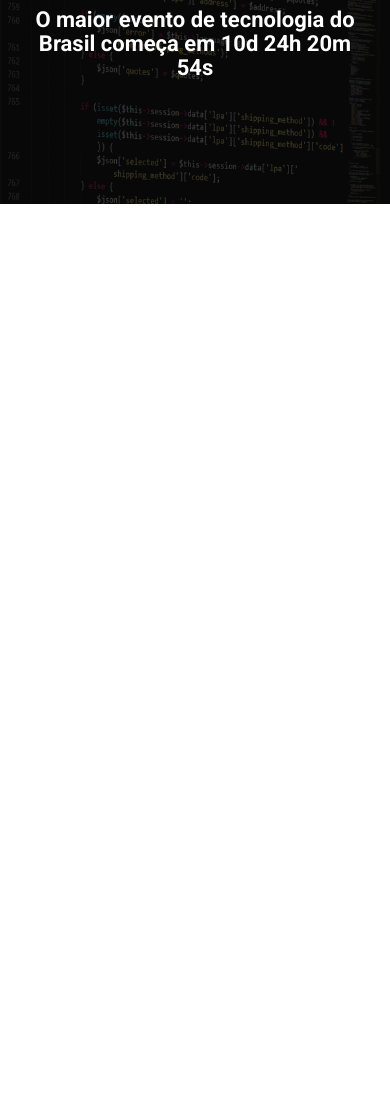
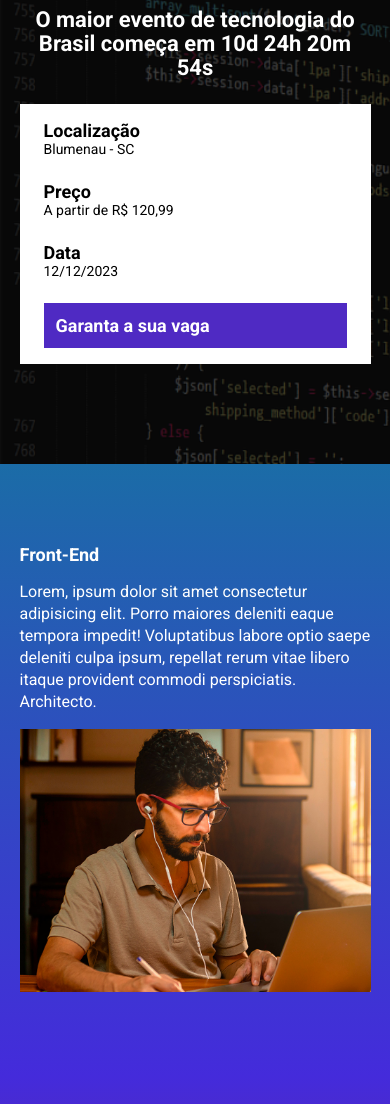
Before and after one commit to ViniKrieger/modulo22_aula, a website built with Parcel: page src/index.html in a window 390 px wide. Shown: the part 120-1224 px from the top of the page. Before the commit the page ends 844 px from the top, so only its background shows below. Built offline with nearby package versions, Linux system fonts and the light colour scheme; a web font is replaced by a local one.

Commit message:
avançando no projeto

```diff
--- a/src/index.html
+++ b/src/index.html
@@ -10,6 +10,7 @@
 <link href="https://fonts.googleapis.com/css2?family=Bungee&family=Handjet:wght@700&family=Lobster&family=Pacifico&family=Roboto:wght@400;700&display=swap" rel="stylesheet">
 
 <link rel="stylesheet" href="styles/main.scss">
+<link rel="stylesheet" href="https://unpkg.com/aos@next/dist/aos.css" />
 </head>
 <body>
     <header class="hero">
@@ -18,11 +19,65 @@
             <p class="hero__text">
                 O maior evento de tecnologia do Brasil começa em 10d 24h 20m 54s
             </p>
+            <div class="infos-bar">
+                <ul class="infos-bar__infos">
+                    <li class="infos-bar__infos__item">
+                        <b>Localização</b>
+                        Blumenau - SC
+                    </li>
+                    <li class="infos-bar__infos__item">
+                        <b>Preço</b>
+                        A partir de R$ 120,99
+                    </li>
+                    <li class="infos-bar__infos__item">
+                        <b>Data</b>
+                        12/12/2023
+                    </li>
+                </ul>
+                <a class="button button--primary">
+                    Garanta a sua vaga
+                </a>
+            </div>
         </div>
     </header>
+    <section class="event event--frontend" >
+        <div class="container" data-aos="fade-right">
+            <div class="event__details">
+                <h2 class="event__details__title">Front-End</h2>
+                <p class="event__details__description">Lorem, ipsum dolor sit amet consectetur adipisicing elit. Porro maiores deleniti eaque tempora impedit! Voluptatibus labore optio saepe deleniti culpa ipsum, repellat rerum vitae libero itaque provident commodi perspiciatis. Architecto.</p>
+            </div>
+            <img class="event__image" src="images/frontend.png" alt="frontend">
+        </div>
+    </section>
+    <section class="event event--ui-ux event--image-left" >
+        <div class="container" data-aos="fade-left">
+            <div class="event__details">
+                <h2 class="event__details__title">Ui-Ux</h2>
+                <p class="event__details__description">Lorem, ipsum dolor sit amet consectetur adipisicing elit. Porro maiores deleniti eaque tempora impedit! Voluptatibus labore optio saepe deleniti culpa ipsum, repellat rerum vitae libero itaque provident commodi perspiciatis. Architecto.</p>
+            </div>
+            <img class="event__image" src="images/ui-ux.png" alt="ui-ux">
+        </div>
+    </section>
+    <section class="event event--data-science">
+        <div class="container" data-aos="fade-right">
+            <div class="event__details">
+                <h2 class="event__details__title">Data-science</h2>
+                <p class="event__details__description">Lorem, ipsum dolor sit amet consectetur adipisicing elit. Porro maiores deleniti eaque tempora impedit! Voluptatibus labore optio saepe deleniti culpa ipsum, repellat rerum vitae libero itaque provident commodi perspiciatis. Architecto.</p>
+            </div>
+            <img class="event__image" src="images/data.png" alt="data">
+        </div>
+    </section>
+    <section class="event event--backend event--image-left">
+        <div class="container" data-aos="fade-left">
+            <div class="event__details">
+                <h2 class="event__details__title">Back-End</h2>
+                <p class="event__details__description">Lorem, ipsum dolor sit amet consectetur adipisicing elit. Porro maiores deleniti eaque tempora impedit! Voluptatibus labore optio saepe deleniti culpa ipsum, repellat rerum vitae libero itaque provident commodi perspiciatis. Architecto.</p>
+            </div>
+            <img class="event__image" src="images/backend.png" alt="backend">
+        </div>
+    </section>
 
-    <script src="scripts/main.js">
-
-    </script>
+    <script src="https://unpkg.com/aos@next/dist/aos.js"></script>
+    <script src="scripts/main.js"></script>
 </body>
 </html>
--- a/src/scripts/main.js
+++ b/src/scripts/main.js
@@ -1 +1,2 @@
-console.log('olá mundo');
+
+    AOS.init();
--- /dev/null
+++ b/src/styles/_event.scss
@@ -0,0 +1,65 @@
+@use 'variables';
+
+.event {
+    padding: 80px 0;
+
+    &--frontend {
+        background-image: linear-gradient(variables.$blue1 , variables.$blue2);
+    }
+
+    &--ui-ux {
+        background-image: linear-gradient(variables.$blue2 , variables.$pink);
+    }
+
+    &--data-science {
+        background-image: linear-gradient(variables.$pink , variables.$yellow);
+    }
+
+    &--backend {
+        background-image: linear-gradient(variables.$yellow , variables.$pink);
+    }
+
+    &--image-left {
+        .container {
+            flex-direction: row-reverse;
+        }
+    }
+
+    .container {
+        display: flex;
+        gap: 40px;
+    }
+
+    &__image {
+        max-width: 360px;
+    }
+
+    &__details {
+
+        &__title {
+            font-size: 18px;
+            font-weight: bold;
+            margin-bottom: 16px;
+        }
+
+        &__description {
+            font-size: 16px;
+            line-height: 22px;
+        }
+    }
+
+    @media (max-width:640px) {
+        .container {
+            display: block;
+        }
+
+        &__image {
+            width: 100%;
+        }
+
+        &__details {
+            margin-bottom: 16px;
+            margin-right: 0;
+        }
+    }
+}
--- a/src/styles/_hero.scss
+++ b/src/styles/_hero.scss
@@ -1,3 +1,5 @@
+@use 'variables';
+
 .hero {
     padding-top: 64px;
     padding-bottom: 100px;
@@ -16,7 +18,7 @@
         left: 0;
         width: 100%;
         height: 100%;
-        background-color: #000;
+        background-color: variables.$secundaryTextColor;
         content: '';
         opacity: 0.7;
     }
--- /dev/null
+++ b/src/styles/_variables.scss
@@ -0,0 +1,9 @@
+$textColor : #fff ;
+$secundaryTextColor : #000;
+
+$blue1 : #1B6CA7;
+$blue2 : #442BDB;
+$pink : #89223B;
+$yellow :#9C791D;
+
+$button1bg : #4F2AC3;
--- /dev/null
+++ b/src/styles/components/_buttons.scss
@@ -0,0 +1,25 @@
+@use '../variables';
+
+.button  {
+    padding: 12px;
+    font-size: 18px;
+    font-weight: bold;
+    text-decoration: none;
+    text-align: center;
+    white-space: nowrap;
+
+    &--primary {
+        color: variables.$textColor;
+        background-color: variables.$button1bg;
+    }
+
+    @media (max-width: 640px) {
+        display: block;
+        width: 100%;
+    }
+
+    @media (max-width: 1024px) {
+        display: flex;
+        align-items: center;
+    }
+}
--- /dev/null
+++ b/src/styles/components/_infos_bar.scss
@@ -0,0 +1,42 @@
+@use '../variables';
+
+.infos-bar {
+    padding: 16px 24px;
+    background-color: variables.$textColor;
+    display: flex;
+    justify-content: space-between;
+
+    &__infos {
+        display: flex;
+        gap: 40px;
+
+        &__item {
+            font-size: 14px;
+            color: variables.$secundaryTextColor;
+
+            b {
+                color: variables.$secundaryTextColor;
+                font-size: 18px;
+                display: block;
+            }
+        }
+    }
+
+    @media (max-width: 640px) {
+        display: block;
+
+        &__infos {
+            display: block;
+
+            &__item {
+                margin-bottom: 24px;
+            }
+        }
+    }
+
+    @media (max-width: 1024px) {
+        &__infos {
+            gap: 16px;
+        }
+    }
+}
--- a/src/styles/main.scss
+++ b/src/styles/main.scss
@@ -1,11 +1,17 @@
 @use 'hero';
+@use 'components/infos_bar';
+@use 'components/buttons';
+@use 'event';
+@use 'variables';
+
 
 * {
     margin: 0;
     padding: 0;
     box-sizing: border-box;
     font-family: Roboto, sans-serif;
-    color: #fff;
+    color: variables.$textColor;
+    list-style: none;
 }
 
 .container {
```
